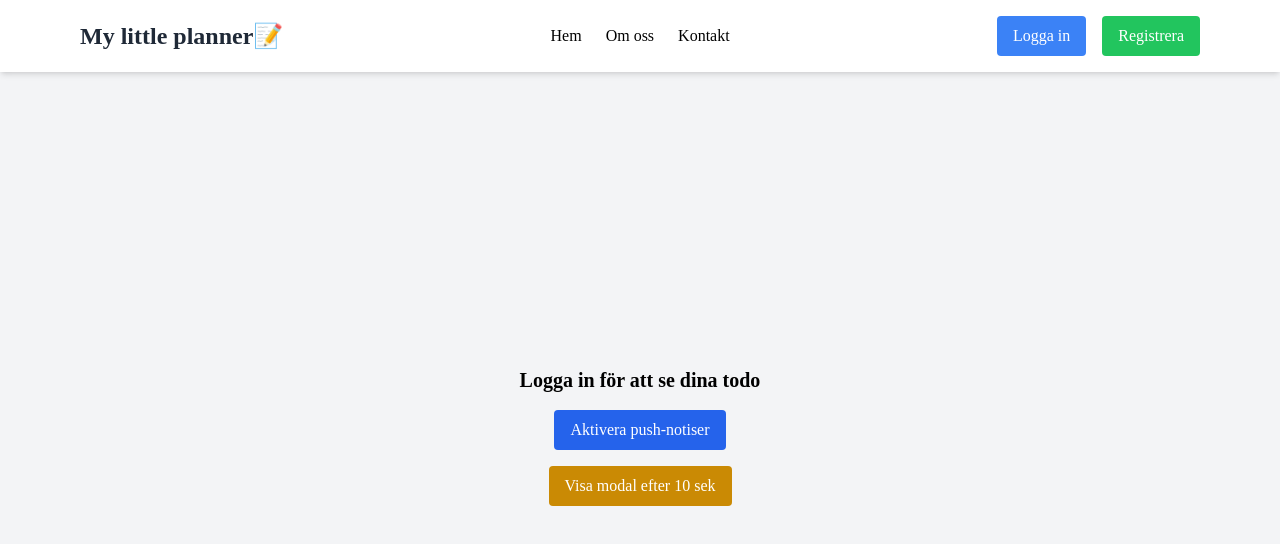
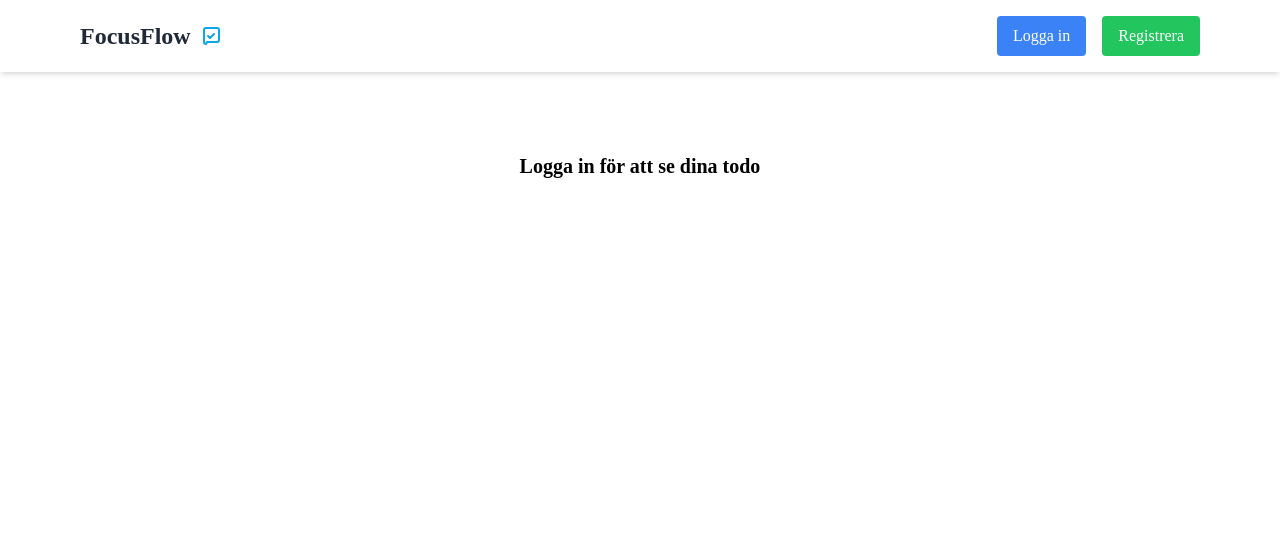
Before and after one commit to oablom/exam, a React (Vite) app in the folder client/: page / in a window 1280 px wide. Shown: the top 544 px of the page. Built offline with nearby package versions, Linux system fonts and the light colour scheme; no server answers.

Commit message:
feat: add routing with react-router-dom and implement FocusPage for focused task management

```diff
--- a/client/package.json
+++ b/client/package.json
@@ -16,6 +16,7 @@
     "react-hook-form": "^7.56.1",
     "react-hot-toast": "^2.4.1",
     "react-icons": "^5.5.0",
+    "react-router-dom": "^7.6.0",
     "zustand": "^5.0.4"
   },
   "devDependencies": {
--- a/client/src/App.tsx
+++ b/client/src/App.tsx
@@ -1,54 +1,18 @@
 import { useEffect, useState } from "react";
+import { BrowserRouter, Routes, Route } from "react-router-dom";
 import Home from "@/pages/Home";
+import FocusPage from "@/pages/FocusPage";
 import Header from "@/components/layout/Header";
 import LoginModal from "@/components/modals/LoginModal";
 import RegisterModal from "@/components/modals/RegisterModal";
 import InstallPrompt from "@/components/InstallPrompt";
 import ToasterProvider from "@/providers/ToasterProvider";
 import AuthLoader from "@/components/AuthLoader";
-import { subscribeToPush } from "@/utils/push";
 import { useAuth } from "@/store/auth";
 import LoadingSpinner from "@/components/LoadingSpinner";
 
 const App = () => {
-  const [notificationData, setNotificationData] = useState<{
-    title: string;
-    body: string;
-  } | null>(null);
-  const [isSubscribed, setIsSubscribed] = useState(false);
   const { loading } = useAuth();
-
-  useEffect(() => {
-    const listener = (event: MessageEvent) => {
-      const data = event.data;
-      if (data?.title && data?.body) {
-        setNotificationData(data);
-      }
-    };
-    navigator.serviceWorker.addEventListener("message", listener);
-    return () => {
-      navigator.serviceWorker.removeEventListener("message", listener);
-    };
-  }, []);
-
-  const scheduleReminder = async () => {
-    await fetch(`${import.meta.env.VITE_API_URL}/api/scheduleReminder`, {
-      method: "POST",
-      headers: { "Content-Type": "application/json" },
-    });
-    alert("⏳ Påminnelse skickas om 10 sekunder");
-  };
-
-  useEffect(() => {
-    const checkSubscription = async () => {
-      if ("serviceWorker" in navigator && "PushManager" in window) {
-        const reg = await navigator.serviceWorker.ready;
-        const sub = await reg.pushManager.getSubscription();
-        setIsSubscribed(!!sub);
-      }
-    };
-    checkSubscription();
-  }, []);
 
   return (
     <>
@@ -56,50 +20,21 @@ const App = () => {
       {loading ? (
         <LoadingSpinner fullPage message="Ansluter till server..." />
       ) : (
-        <div className="min-h-screen bg-gray-100 flex flex-col">
+        <BrowserRouter>
           <ToasterProvider />
           <Header />
 
-          <main className="flex-grow flex flex-col gap-4 items-center justify-center">
-            <Home />
-            {!isSubscribed && (
-              <button
-                onClick={subscribeToPush}
-                className="bg-blue-600 text-white px-4 py-2 rounded hover:bg-blue-700"
-              >
-                Aktivera push-notiser
-              </button>
-            )}
-
-            <button
-              onClick={scheduleReminder}
-              className="bg-yellow-600 text-white px-4 py-2 rounded hover:bg-yellow-700"
-            >
-              Visa modal efter 10 sek
-            </button>
+          <main className="flex-grow flex flex-col gap-4 items-center justify-center mt-20">
+            <Routes>
+              <Route path="/" element={<Home />} />
+              <Route path="/focus" element={<FocusPage />} />
+            </Routes>
             <InstallPrompt />
           </main>
 
-          {notificationData && (
-            <div className="fixed inset-0 bg-black bg-opacity-50 flex justify-center items-center z-50">
-              <div className="bg-white p-6 rounded shadow-md max-w-sm">
-                <h2 className="text-xl font-semibold mb-2">
-                  {notificationData.title}
-                </h2>
-                <p className="mb-4">{notificationData.body}</p>
-                <button
-                  onClick={() => setNotificationData(null)}
-                  className="px-4 py-2 bg-blue-600 text-white rounded hover:bg-blue-700"
-                >
-                  Stäng
-                </button>
-              </div>
-            </div>
-          )}
-
           <LoginModal />
           <RegisterModal />
-        </div>
+        </BrowserRouter>
       )}
     </>
   );
--- a/client/src/components/layout/Header.tsx
+++ b/client/src/components/layout/Header.tsx
@@ -10,10 +10,26 @@ const Header = () => {
   return (
     <header className="bg-white shadow-md dark:bg-gray-900 dark:text-white">
       <div className="max-w-6xl mx-auto px-4 py-4 flex justify-between items-center">
-        <h1 className="text-2xl font-bold text-gray-800 dark:text-white">
-          My little planner📝
+        <h1 className="text-2xl font-bold text-gray-800 dark:text-white flex items-center space-x-2">
+          <span className="flex items-center space-x-2">
+            <span>FocusFlow</span>
+            <svg
+              xmlns="http://www.w3.org/2000/svg"
+              fill="none"
+              viewBox="0 0 24 24"
+              strokeWidth={2}
+              stroke="currentColor"
+              className="w-6 h-6 text-sky-500"
+            >
+              <path
+                strokeLinecap="round"
+                strokeLinejoin="round"
+                d="M9 12l2 2 4-4m-7 8h10a2 2 0 002-2V6a2 2 0 00-2-2H7a2 2 0 00-2 2v12a2 2 0 002 2z"
+              />
+            </svg>
+          </span>
         </h1>
-
+        {/*
         <nav className="hidden md:flex space-x-6">
           <a href="/" className="hover:text-sky-500 transition">
             Hem
@@ -24,13 +40,13 @@ const Header = () => {
           <a href="/contact" className="hover:text-sky-500 transition">
             Kontakt
           </a>
-        </nav>
+        </nav> */}
 
         <div className="flex items-center space-x-4">
           {user ? (
             <>
               <span className="text-sm text-gray-600 dark:text-gray-300">
-                {user.email}
+                {`${user.name?.split(" ")[0]}'s todolist!`}
               </span>
               <button
                 onClick={logout}
--- a/client/src/components/todo/TodoActions.tsx
+++ b/client/src/components/todo/TodoActions.tsx
@@ -1,4 +1,4 @@
-import React from "react";
+import { useNavigate } from "react-router-dom";
 import { TodoActionsProps } from "@/types";
 
 const TodoActions: React.FC<TodoActionsProps> = ({
@@ -8,15 +8,16 @@ const TodoActions: React.FC<TodoActionsProps> = ({
   onDelete,
   onComplete,
 }) => {
+  const navigate = useNavigate();
+
   if (!selectedIds || selectedIds.length === 0) return null;
 
   const selectedTodos = todos.filter((todo) => selectedIds.includes(todo.id));
   const allAreCompleted = selectedTodos.every((todo) => todo.completed);
-
   const newValue = !allAreCompleted;
 
   return (
-    <div className="flex gap-3 items-center justify-center p-3 bg-zinc-100 dark:bg-zinc-700 rounded-2xl shadow-inner">
+    <div className="flex flex-wrap gap-3 justify-center p-3 bg-zinc-100 dark:bg-zinc-700 rounded-2xl shadow-inner">
       <button
         onClick={() => onDelete(selectedIds)}
         className="px-4 py-2 bg-red-500 text-white rounded-xl hover:bg-red-600 transition"
@@ -29,7 +30,12 @@ const TodoActions: React.FC<TodoActionsProps> = ({
       >
         {allAreCompleted ? "↩ Ångra klarmarkering" : "✅ Klarmarkera"}
       </button>
-
+      <button
+        onClick={() => navigate("/focus", { state: { todos: selectedTodos } })}
+        className="px-4 py-2 bg-purple-500 text-white rounded-xl hover:bg-purple-600 transition"
+      >
+        🎯 Fokusläge
+      </button>
       <button
         onClick={onClear}
         className="text-sm text-zinc-500 underline hover:text-zinc-800 dark:hover:text-zinc-200"
--- a/client/src/components/todo/TodoItem.tsx
+++ b/client/src/components/todo/TodoItem.tsx
@@ -11,8 +11,9 @@ const TodoItem: React.FC<TodoItemProps> = ({
 }) => {
   return (
     <div
-      className={`flex items-center justify-between gap-4 px-4 py-3 rounded-2xl shadow-md transition-all duration-200 ${
-        completed ? "opacity-50 line-through" : ""
+      onClick={() => onToggle(id)}
+      className={`flex items-center justify-between gap-4 px-4 py-3 rounded-2xl shadow-md transition-all duration-200 hover:cursor-pointer ${
+        completed ? "opacity-50 " : ""
       } ${
         isSelected
           ? "ring-2 ring-blue-400 bg-blue-50 dark:bg-blue-900/40"
@@ -20,17 +21,17 @@ const TodoItem: React.FC<TodoItemProps> = ({
       }`}
     >
       <div className="flex items-center gap-3">
-        <button
-          onClick={() => onToggle(id)}
-          className={`w-5 h-5 rounded-full border-2 shrink-0 transition ${
+        <span
+          className={`w-5 h-5  border-2 shrink-0 transition ${
             completed
               ? "bg-green-500 border-green-500"
               : "border-gray-400 hover:border-blue-500"
-          }`}
+          } ${isSelected ? "border-blue-500" : ""}`}
         />
         <span className="text-base sm:text-lg font-medium text-zinc-800 dark:text-zinc-100 break-words">
           {title}
         </span>
+        <span className="text-sm text-zinc-500"></span>
       </div>
 
       <button
--- /dev/null
+++ b/client/src/pages/FocusPage.tsx
@@ -0,0 +1,58 @@
+import { useLocation, useNavigate } from "react-router-dom";
+import { Todo } from "@/types";
+import { useEffect } from "react";
+
+const FocusPage = () => {
+  const navigate = useNavigate();
+  const location = useLocation();
+  const todos: Todo[] = location.state?.todos || [];
+
+  useEffect(() => {
+    if (!todos || todos.length === 0) {
+      navigate("/");
+    }
+  }, [todos, navigate]);
+
+  return (
+    <div className="px-4 py-6 max-w-xl mx-auto space-y-4">
+      <h1 className="text-2xl font-bold text-center">🎯 Fokusläge</h1>
+      <p className="text-center text-zinc-500">
+        Här är dina viktigaste uppgifter – jobba fokuserat!
+      </p>
+
+      {todos.slice(0, 4).map((todo) => (
+        <div
+          key={todo.id}
+          className="p-4 rounded-2xl shadow bg-white dark:bg-zinc-800 space-y-2"
+        >
+          <h2 className="text-lg font-semibold">
+            {todo.title} {todo.completed && "✅"}
+          </h2>
+          {todo.priority && (
+            <div>
+              Prioritet:{" "}
+              {todo.priority === 1
+                ? "🔴 Hög"
+                : todo.priority === 2
+                ? "🟡 Medel"
+                : "🟢 Låg"}
+            </div>
+          )}
+          {todo.estimatedTime && <div>Tid: {todo.estimatedTime} min</div>}
+          {todo.dueDate && <div>Deadline: {todo.dueDate}</div>}
+        </div>
+      ))}
+
+      <div className="text-center">
+        <button
+          onClick={() => navigate("/")}
+          className="mt-4 px-4 py-2 bg-blue-500 text-white rounded-xl hover:bg-blue-600"
+        >
+          Tillbaka
+        </button>
+      </div>
+    </div>
+  );
+};
+
+export default FocusPage;
```
Also changed, not shown: 1 other file (tests, documents, lock files or other folders).
